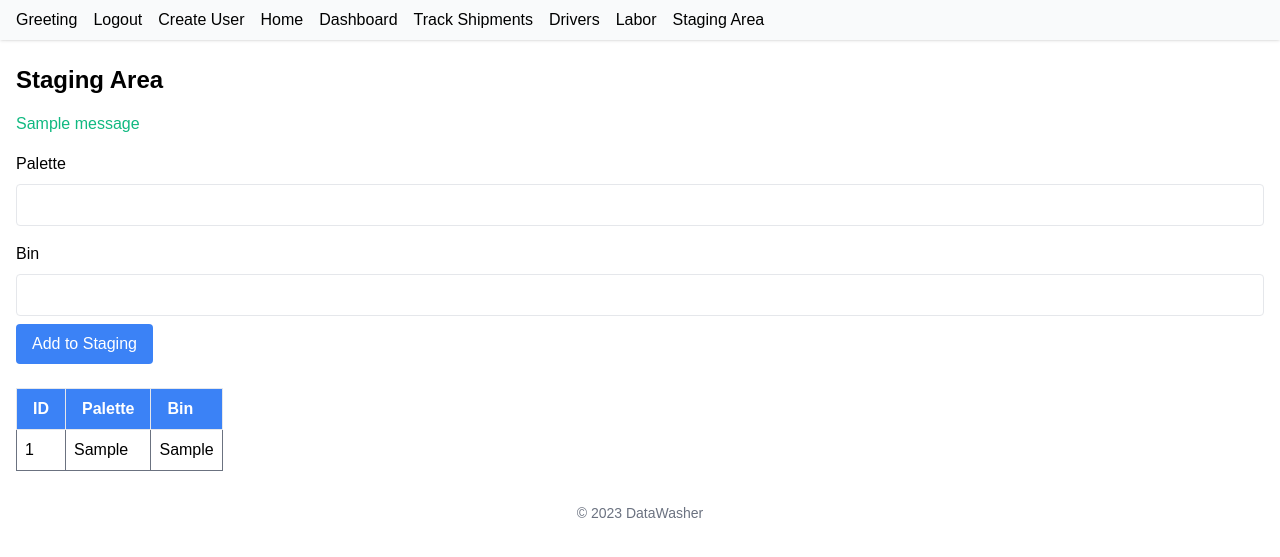
After one commit to kamekazz/DataWasher, a Flask app: page /staging in a window 1280 px wide. The commit adds this page. Shown: the top 557 px of the page. Run offline with Flask 3, Linux system fonts and the light colour scheme; a user stored in the database is signed in; tables that the repository leaves empty hold one stand-in row (values such as "Sample post"); one stand-in notice (Sample message) is shown; some libraries are stand-ins or nearby versions.

Commit message:
Add Staging Area page with CRUD

```diff
--- a/routes.py
+++ b/routes.py
@@ -6,7 +6,7 @@ from logic.tracking_status import (
     process_tracking_csv,
     process_single_tracking_number,
 )
-from models import db, User, Driver, Labor
+from models import db, User, Driver, Labor, Staging
 
 bp = Blueprint("main", __name__)
 
@@ -186,6 +186,30 @@ def labor():
     )
 
 
+@bp.route("/staging", methods=["GET", "POST"])
+@login_required
+def staging():
+    """Create a new staging area record and list all existing records."""
+    if request.method == "POST":
+        palette = request.form.get("palette")
+        bin_value = request.form.get("bin")
+        if not palette or not bin_value:
+            flash("Palette and bin are required", "error")
+        else:
+            new_entry = Staging(palette=palette, bin=bin_value)
+            db.session.add(new_entry)
+            db.session.commit()
+            flash("Added to staging", "success")
+        return redirect(url_for("main.staging"))
+
+    all_entries = Staging.query.order_by(Staging.id.desc()).all()
+    return render_template(
+        "pages/staging.html",
+        title="Staging Area",
+        staging_entries=all_entries,
+    )
+
+
 @bp.route("/greet/<name>")
 def greet(name):
     return f"<p>Hello, {name}!</p>"
--- a/templates/elements/header.html
+++ b/templates/elements/header.html
@@ -20,5 +20,6 @@
             <a href="{{ url_for('main.track_shipments') }}">Track Shipments</a>
             <a href="{{ url_for('main.drivers') }}">Drivers</a>
             <a href="{{ url_for('main.labor') }}">Labor</a>
+            <a href="{{ url_for('main.staging') }}">Staging Area</a>
         </nav>
     </header>
--- /dev/null
+++ b/templates/pages/staging.html
@@ -0,0 +1,43 @@
+{% include 'elements/header.html' %}
+<div class="container mx-auto px-4">
+    <h1 class="text-2xl font-bold mb-4">Staging Area</h1>
+    {% with messages = get_flashed_messages(with_categories=true) %}
+    {% if messages %}
+        {% for category, msg in messages %}
+        <p class="mb-4 {% if category == 'success' %}text-success{% else %}text-error{% endif %}">{{ msg }}</p>
+        {% endfor %}
+    {% endif %}
+    {% endwith %}
+    <form method="post" class="mb-6">
+        <label for="palette" class="block mb-2 font-medium">Palette</label>
+        <input id="palette" name="palette" type="text" class="border p-2 rounded w-full" />
+        <label for="bin" class="block mb-2 font-medium mt-4">Bin</label>
+        <input id="bin" name="bin" type="text" class="border p-2 rounded w-full" />
+        <button type="submit" class="mt-2 px-4 py-2 bg-blue-500 text-white rounded">Add to Staging</button>
+    </form>
+    <table class="table-auto border-collapse palette-table">
+        <thead>
+            <tr>
+                <th class="border px-4 py-2 text-left">ID</th>
+                <th class="border px-4 py-2 text-left">Palette</th>
+                <th class="border px-4 py-2 text-left">Bin</th>
+            </tr>
+        </thead>
+        <tbody>
+        {% if staging_entries %}
+            {% for s in staging_entries %}
+            <tr>
+                <td class="border px-4 py-2">{{ s.id }}</td>
+                <td class="border px-4 py-2">{{ s.palette }}</td>
+                <td class="border px-4 py-2">{{ s.bin }}</td>
+            </tr>
+            {% endfor %}
+        {% else %}
+            <tr>
+                <td class="border px-4 py-2" colspan="3">No staging entries yet.</td>
+            </tr>
+        {% endif %}
+        </tbody>
+    </table>
+</div>
+{% include 'elements/footer.html' %}
```
Also changed, not shown: models.py (+11 -0 lines).
